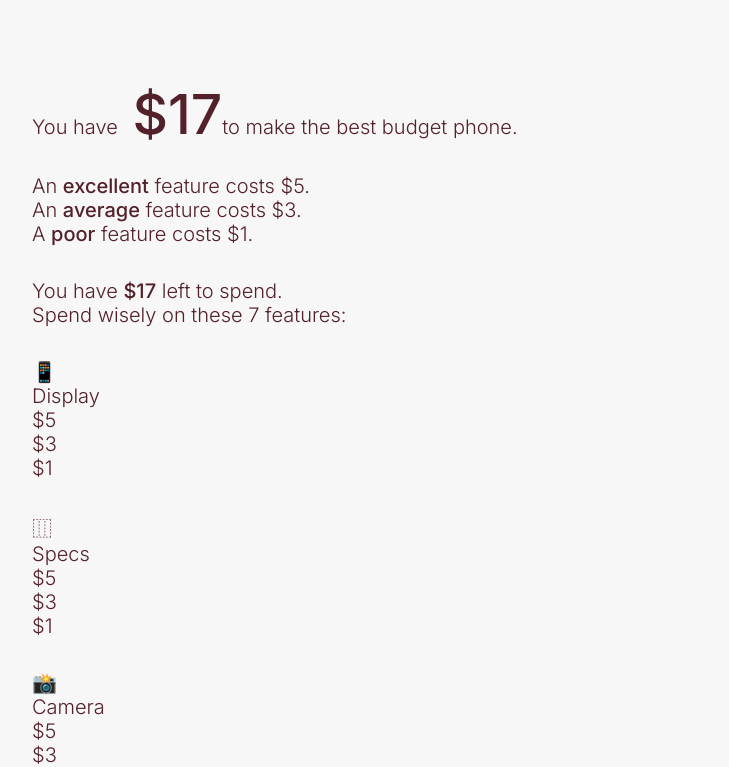
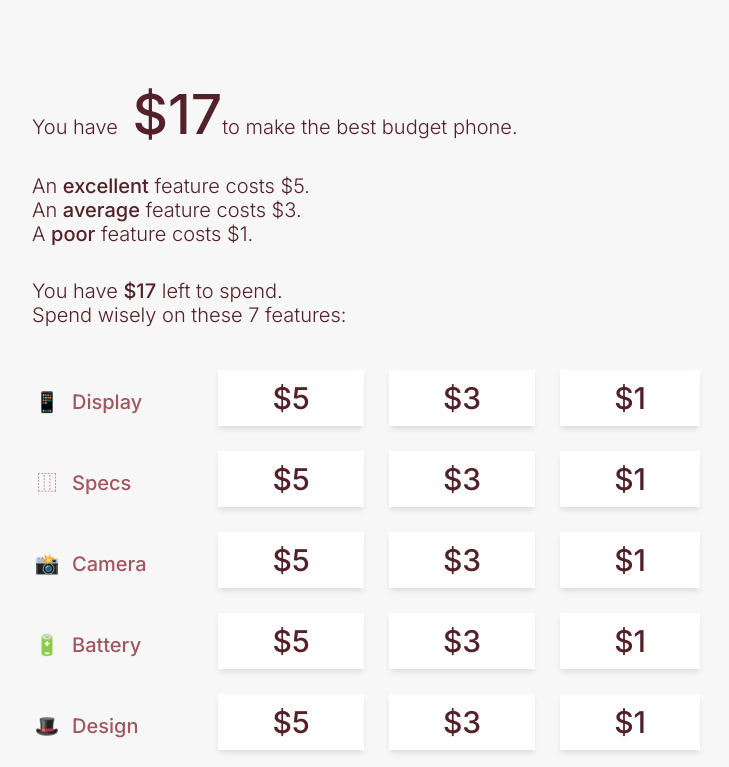
Before and after one commit to tshddx/17dollarphone, a Next.js app: page / in a window 1280 px wide. Shown: the top 767 px of the page, without its empty margins (274-1003 px from the left). Built offline with nearby package versions, Linux system fonts and the light colour scheme.

Commit message:
Features styling

```diff
--- a/components/Features.js
+++ b/components/Features.js
@@ -1,6 +1,7 @@
 import React from 'react';
 import { FEATURES, OPTIONS } from '../utils/features';
 import Stack from './Stack';
+import styles from './Features.module.scss';
 
 const Features = ({}) => {
   return (
@@ -11,19 +12,25 @@ const Features = ({}) => {
         </div>
         <div>Spend wisely on these 7 features:</div>
       </div>
+      <div className={styles.grid}>
         {FEATURES.map(({ name, emoji, dollars }) => {
           return (
             <>
-            <div>
-              <div>{emoji}</div>
-              <div>{name}</div>
+              <div className={styles.name}>
+                <span className={styles.emoji}>{emoji}</span>
+                <span>{name}</span>
               </div>
               {OPTIONS.map(({ dollars }) => {
-              return <div id={dollars}>${dollars}</div>;
+                return (
+                  <div key={dollars} className={styles.option}>
+                    ${dollars}
+                  </div>
+                );
               })}
             </>
           );
         })}
+      </div>
     </Stack>
   );
 };
--- /dev/null
+++ b/components/Features.module.scss
@@ -0,0 +1,56 @@
+.grid {
+  margin-top: calc(var(--body-size) * 0.5);
+  display: grid;
+  width: 100%;
+  grid-template-columns: max-content repeat(3, auto);
+  grid-gap: var(--grid-gap);
+  align-items: baseline;
+}
+
+.name {
+  padding-right: var(--grid-gap);
+  color: var(--text2);
+  font-weight: 500;
+}
+
+.emoji {
+  display: inline-block;
+  width: 30px;
+  text-align: center;
+  margin-right: 10px;
+}
+
+.option {
+  text-transform: uppercase;
+  font-size: 1.5rem;
+  font-weight: 500;
+  background-color: white;
+  display: flex;
+  align-items: center;
+  justify-content: center;
+  box-shadow: 0 4px 6px -1px rgba(0, 0, 0, 0.1),
+    0 2px 4px -1px rgba(0, 0, 0, 0.02);
+  padding-top: 10px;
+  padding-bottom: 10px;
+  transition: all 0.175s cubic-bezier(0.34, 1.5, 0.64, 1);
+
+  &:hover,
+  &:focus {
+    cursor: pointer;
+    transform: scale(1.15);
+    box-shadow: 0 6px 8px -1px rgba(0, 0, 0, 0.15),
+      0 2px 4px -1px rgba(0, 0, 0, 0.05);
+  }
+}
+
+.selected {
+  transform: scale(1.075);
+  border: 2px solid #ce3717;
+}
+
+.disabled {
+  pointer-events: none;
+  color: var(--text3);
+  background-color: var(--bg1);
+  text-decoration: line-through;
+}
```
Lines whose indentation alone changed are shown as unchanged.
